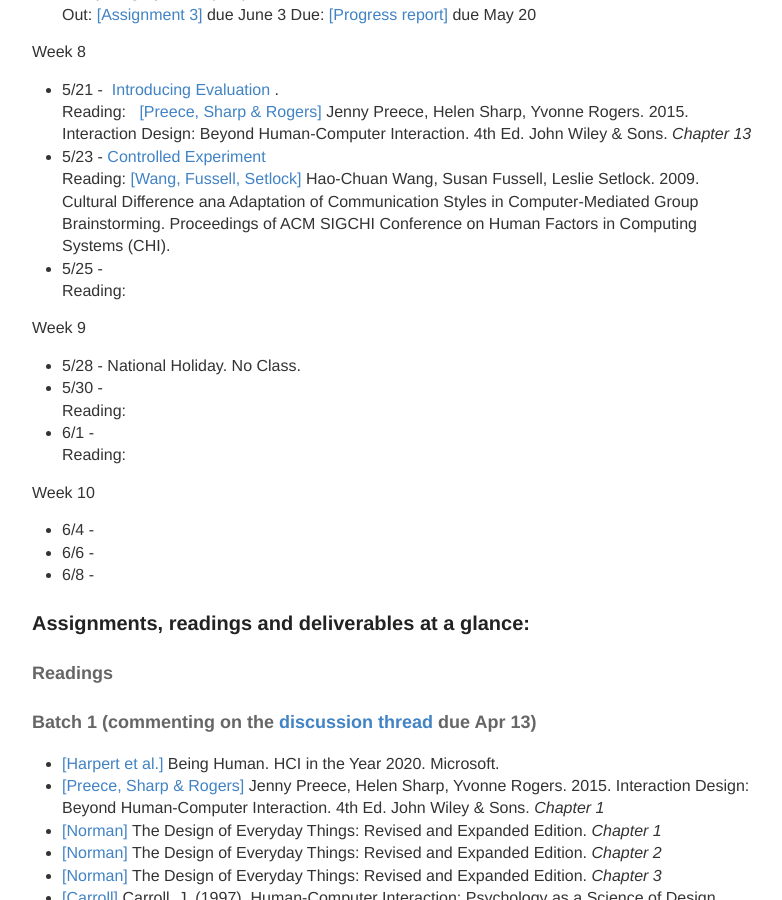
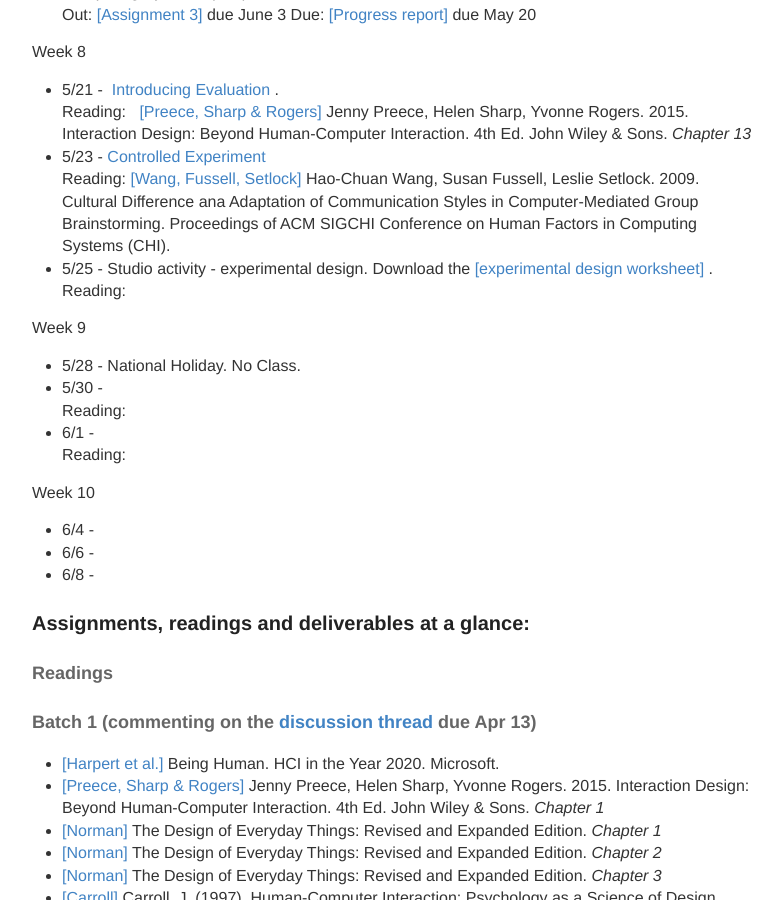
Before and after one commit to hciwang/hciwang.github.io, a Jekyll site: the page built from _posts/2018-3-25-lectures.md, in a window 1280 px wide and 900 px high, scrolled down 2456 px. Shown: the whole window, without its empty margins (248-1030 px from the left). Built offline with Jekyll 4.4.1, drawn with Linux system fonts in a browser that asks for light colours.

Commit message:
Update 2018-3-25-lectures.md

```diff
--- a/_posts/2018-3-25-lectures.md
+++ b/_posts/2018-3-25-lectures.md
@@ -79,7 +79,7 @@ Week 8
 Reading:   [[Preece, Sharp & Rogers]](http://www.id-book.com/) Jenny Preece, Helen Sharp, Yvonne Rogers. 2015. Interaction Design: Beyond Human-Computer Interaction. 4th Ed. John Wiley & Sons.  *Chapter 13*
 - 5/23 -  [Controlled Experiment](https://canvas.ucdavis.edu/courses/225630/files?preview=3639815)
 Reading:  [[Wang, Fussell, Setlock]](http://www.cs.cornell.edu/~haochuan/manuscripts/WangFussellSetlock_CHI_09.pdf) Hao-Chuan Wang, Susan Fussell, Leslie Setlock. 2009. Cultural Difference ana Adaptation of Communication Styles in Computer-Mediated Group Brainstorming.  Proceedings of ACM SIGCHI Conference on Human Factors in Computing Systems (CHI).
-- 5/25 -
+- 5/25 -  Studio activity - experimental design. Download the [[experimental design worksheet]](https://canvas.ucdavis.edu/courses/225630/files?preview=3655633)  .
 Reading:
 
 Week 9
```
